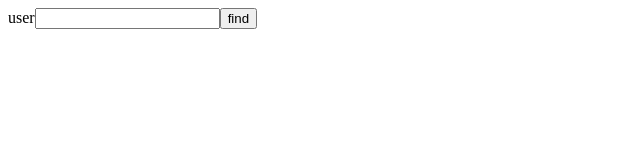
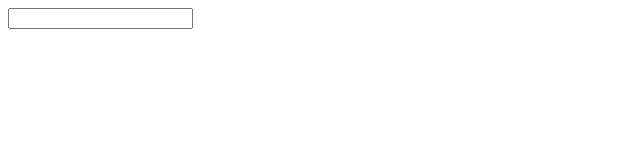
Before and after one commit to piincher/react-typescript, a React (Create React App) app: page / in a window 1280 px wide. Shown: the top 160 px of the page, without its empty margins (0-640 px from the left). Built offline with nearby package versions, Linux system fonts and the light colour scheme.

Commit message:
event handler

```diff
--- /dev/null
+++ b/src/events/eventComponent.tsx
@@ -0,0 +1,9 @@
+import e from "express"
+
+export const EventComponent: React.FC = () => {
+    return (
+        <div>
+            <input onChange={e => console.log(e)} />
+        </div>
+    )
+}
--- a/src/index.tsx
+++ b/src/index.tsx
@@ -1,9 +1,10 @@
 import ReactDOM from "react-dom";
 import { List } from "./state/List";
 import { UserSearch } from "./state/userSearch";
+import { EventComponent } from "./events/eventComponent";
 
 const App = () => {
-    return <UserSearch />
+    return <EventComponent />
 }
 
 ReactDOM.render(<App />, document.querySelector("#root"))
```
